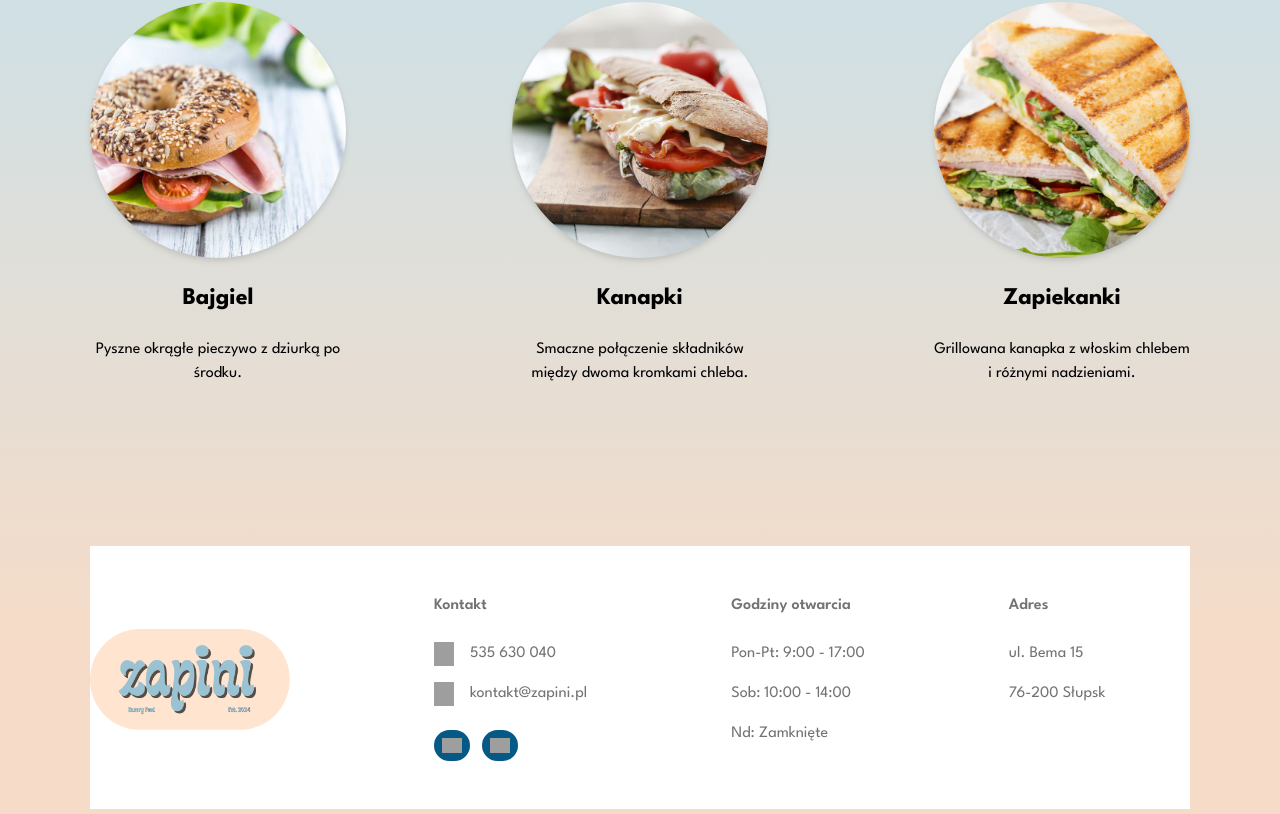
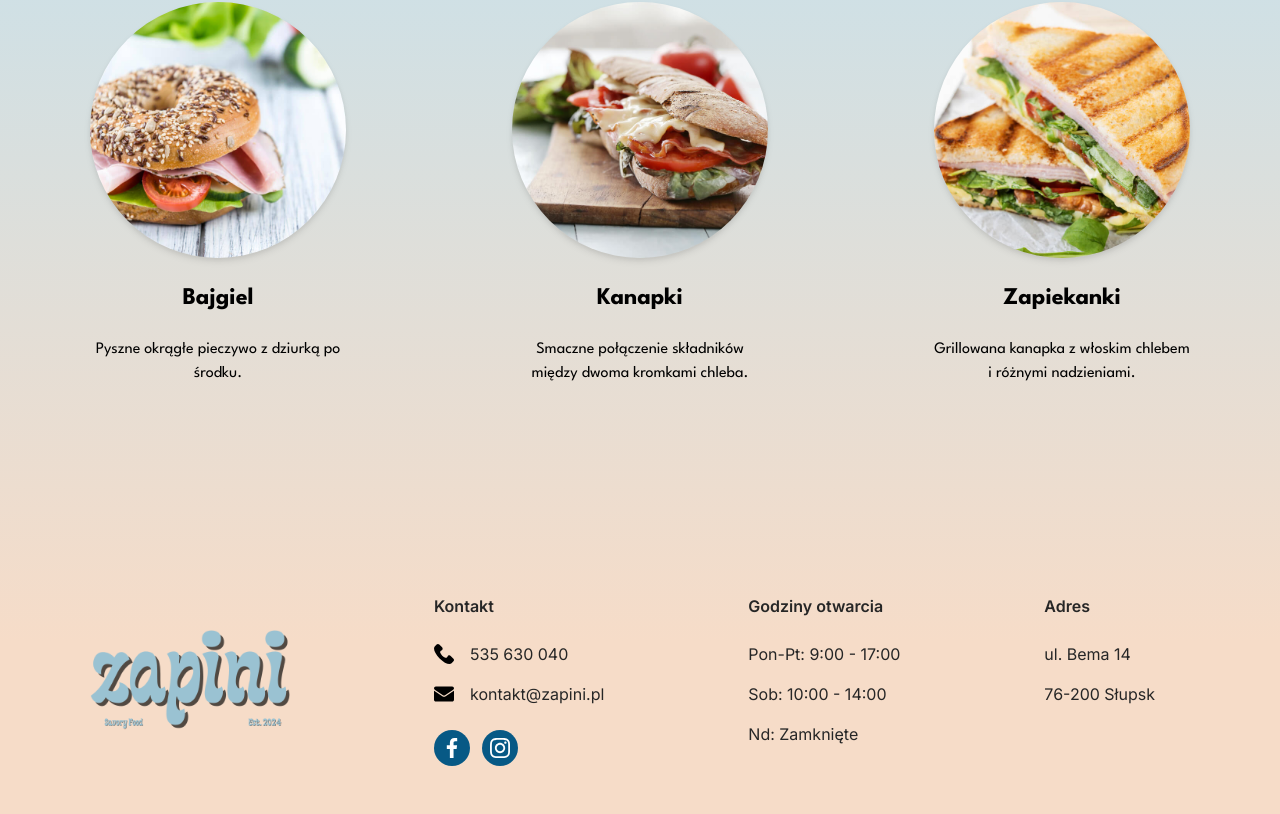
Before and after one commit to traczoskar/zapini, a Next.js app: page / in a window 1280 px wide. Shown: the part 958-1772 px from the top of the page. Built offline with nearby package versions, Linux system fonts and the light colour scheme; grey boxes are pictures that could not be loaded.

Commit message:
changed font and styling for Footer section

```diff
--- a/src/app/ui/footer.tsx
+++ b/src/app/ui/footer.tsx
@@ -1,13 +1,19 @@
 import Image from "next/image";
+import { Inter } from "next/font/google";
+
+const inter = Inter({ subsets: ["latin"] });
 
 const Footer: React.FC = () => {
   return (
-    <footer id="kontakt" className="bg-white text-neutral-500 py-12  w-full">
+    <footer
+      id="kontakt"
+      className={`${inter.className} text-neutral-800 py-12  w-full `}
+    >
       <div className="container mx-auto flex flex-col md:flex-row gap-36 md:max-w-[1100px]">
         {/* Logo section */}
         <div className="flex items-center space-x-4">
           <Image
-            src="/zapini_logo.png"
+            src="/zapini_header.png"
             alt="Zapini logo"
             width={200}
             height={100}
@@ -19,14 +25,24 @@ const Footer: React.FC = () => {
         <address className="flex flex-col gap-4 not-italic">
           <h3 className="font-semibold mb-2">Kontakt</h3>
           <a href="tel:+48535630040" className="flex gap-4 hover:text-sky-600">
-            <Image src="/phone.svg" alt="Telefon" width={20} height={20} />
+            <Image
+              src="/icons/phone.svg"
+              alt="Telefon"
+              width={20}
+              height={20}
+            />
             535 630 040
           </a>
           <a
             href="mailto:kontakt@zapini.pl"
             className="flex gap-4 hover:text-sky-600"
           >
-            <Image src="/email.svg" alt="Telefon" width={20} height={20} />
+            <Image
+              src="/icons/email.svg"
+              alt="Telefon"
+              width={20}
+              height={20}
+            />
             kontakt@zapini.pl
           </a>
           <div className="flex space-x-3 mt-2">
@@ -35,7 +51,7 @@ const Footer: React.FC = () => {
               className=" hover:bg-sky-600 bg-sky-800 p-2 rounded-full "
             >
               <Image
-                src="/facebook.svg"
+                src="/icons/facebook.svg"
                 alt="Facebook"
                 width={20}
                 height={20}
@@ -46,7 +62,7 @@ const Footer: React.FC = () => {
               className="hover:bg-sky-600 bg-sky-800 p-2 rounded-full "
             >
               <Image
-                src="/instagram.svg"
+                src="/icons/instagram.svg"
                 alt="Instagram"
                 width={20}
                 height={20}
@@ -66,7 +82,7 @@ const Footer: React.FC = () => {
         {/* Address */}
         <address className="flex flex-col gap-4 not-italic">
           <h3 className="font-semibold mb-2">Adres</h3>
-          <span>ul. Bema 15</span>
+          <span>ul. Bema 14</span>
           <span>76-200 Słupsk</span>
         </address>
       </div>
```
